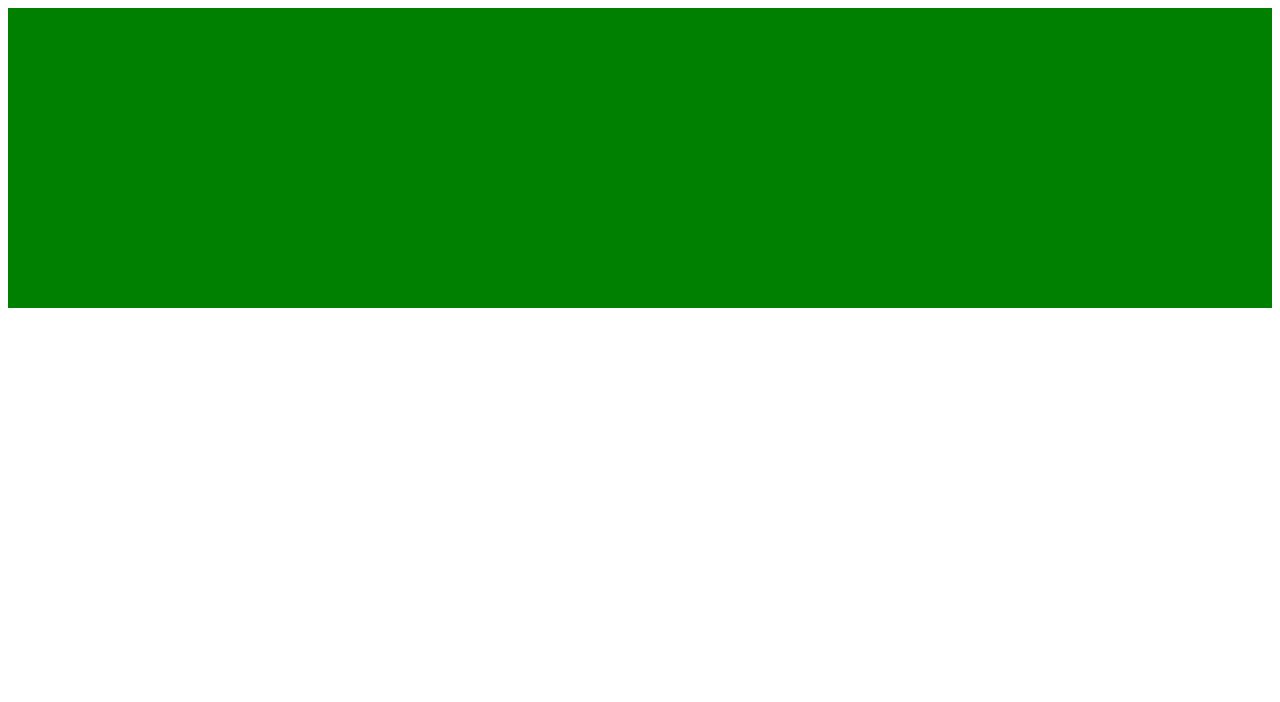
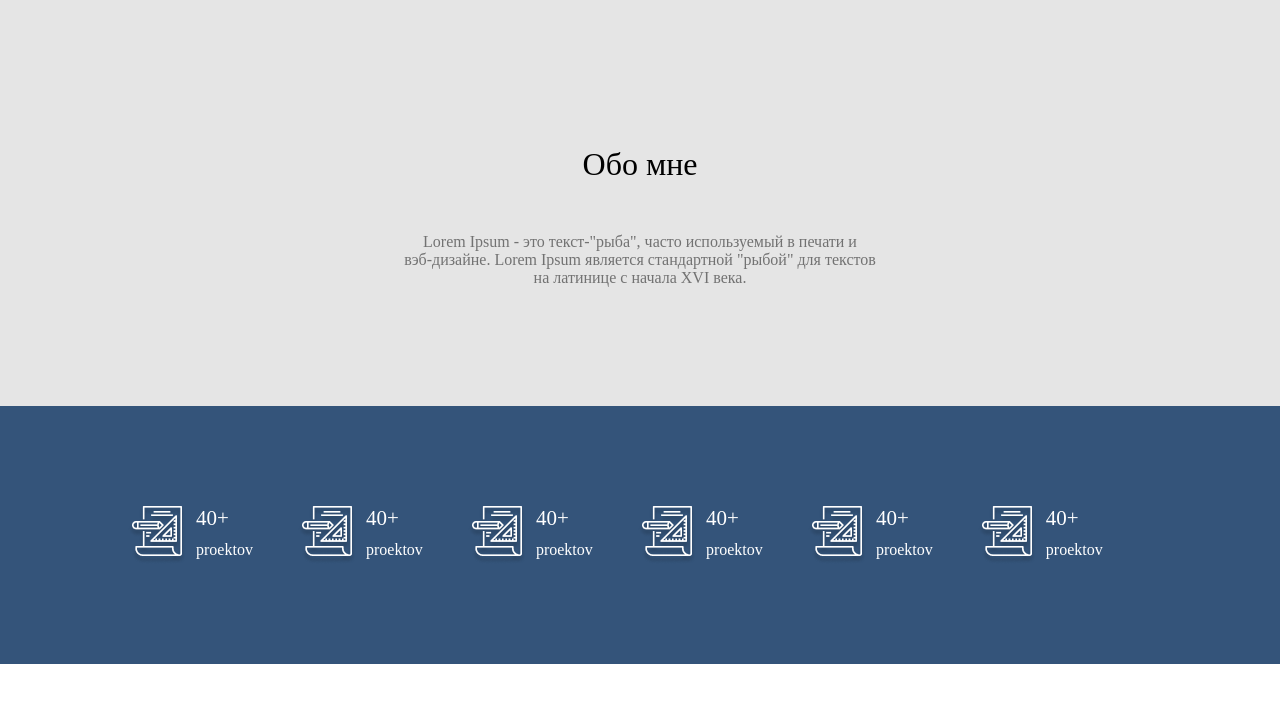
Before and after one commit to evgesha-88/portfolio, a plain HTML site: page index.html in a window 1280 px wide. Drawn offline with Linux system fonts and the light colour scheme.

Commit message:
added changes2

```diff
--- a/index.html
+++ b/index.html
@@ -7,10 +7,64 @@
         <link rel="stylesheet" href="./style.css"/>
     </head>
     <body>
-        <div class="gen"></div>
-        <div class="gen"></div>
-        <div class="gen"></div>
+    <section class="block">
+            <h2 class="title1">
+                Обо мне
+            </h2>
+
+            <p class="text1">Lorem Ipsum - это текст-"рыба",
+                часто используемый в печати и <br> вэб-дизайне.
+                Lorem Ipsum является стандартной "рыбой" для
+                текстов <br> на латинице с начала XVI века.
+            </p>
+    </section>
+     <section class="projects">
+         <div class="container">
+             <div class="projectitem">
+                 <img src="projectitem.png" alt="" class="projecticon">
+                 <div class="projectscontent">
+                     <div class="projecttitle">40+</div>
+                     <div class="projectdescription">proektov</div>
+                 </div>
+            </div>
+             <div class="projectitem">
+                 <img src="projectitem.png" alt="" class="projecticon">
+                 <div class="projectscontent">
+                    <div class="projecttitle">40+</div>
+                    <div class="projectdescription">proektov</div>
+                 </div>
+            </div>
+             <div class="projectitem">
+                 <img src="projectitem.png" alt="" class="projecticon">
+                 <div class="projectscontent">
+                    <div class="projecttitle">40+</div>
+                    <div class="projectdescription">proektov</div>
+                 </div>
+            </div>
+             <div class="projectitem">
+                 <img src="projectitem.png" alt="" class="projecticon">
+                 <div class="projectscontent">
+                    <div class="projecttitle">40+</div>
+                    <div class="projectdescription">proektov</div>
+                 </div>
+            </div>
+             <div class="projectitem">
+                 <img src="projectitem.png" alt="" class="projecticon">
+                 <div class="projectscontent">
+                    <div class="projecttitle">40+</div>
+                    <div class="projectdescription">proektov</div>
+                 </div>
+            </div>
+             <div class="projectitem">
+                 <img src="projectitem.png" alt="" class="projecticon">
+                 <div class="projectscontent">
+                    <div class="projecttitle">40+</div>
+                    <div class="projectdescription">proektov</div>
+                 </div>
+            </div>
+         </div>
+     </section>
 
 
-          </body>
+    </body>
 </html>
--- a/style.css
+++ b/style.css
@@ -1,7 +1,64 @@
-.gen {
-    background-color: green;
-    width: 100%;
-    height: 100px;
+* {
+    box-sizing: border-box;
+}
+body {
+    margin: 0;
+    padding: 0;
+}
+.title1 {
+    font-weight: 500;
+    font-size: 32px;
+    text-align: center;
+    color: #000000;
+    margin-bottom: 50px;
+}
+
+.text1 {
+    font-size: 16px;
+    text-align: center;
+    color: #727272;
+    width: 50%;
+    margin: 0 auto;
+}
+
+.block {
+    background-color: #E5E5E5;
+    padding: 119px 101px;
+}
+
+.container{
+     width: 80%;
+     margin: 0 auto;
+     overflow: hidden;
+ }
+ .projects{
+    background-color: #34547A;
+    padding: 100px 0;
+}
+
+.projectitem {
+    width: 16.6%;
     float: left;
+}
 
+ .projecttitle {
+    color: white;
+    font-weight: 500;
+    font-size: 21px;
+    margin-bottom: 10px;
+ }
+
+ .projectdescription {
+    color: white;
+    font-size: 16px;
 }
+
+.projectscontent {
+    width: 50%;
+    float: left;;
+}
+
+.projecticon{
+    float: left;
+    margin-right: 10px;
+}
```
Also changed, not shown: projectitem.png (added).
